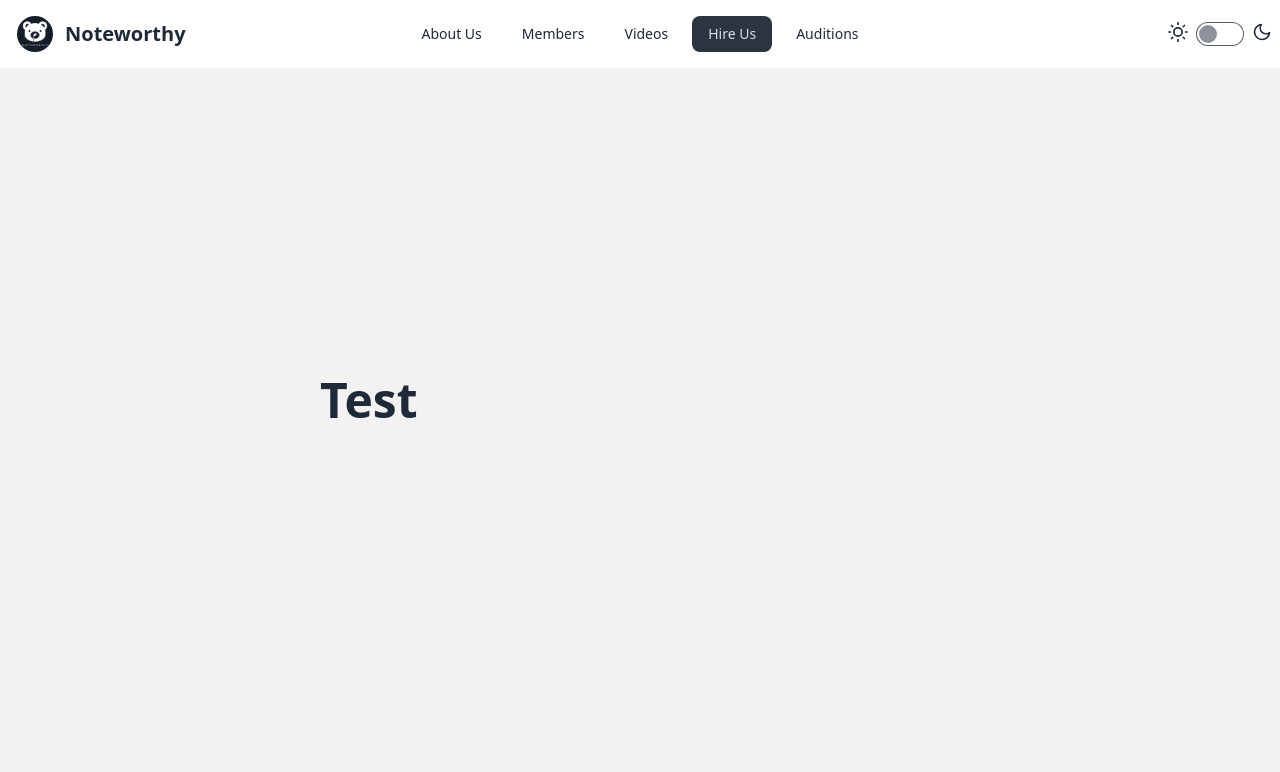
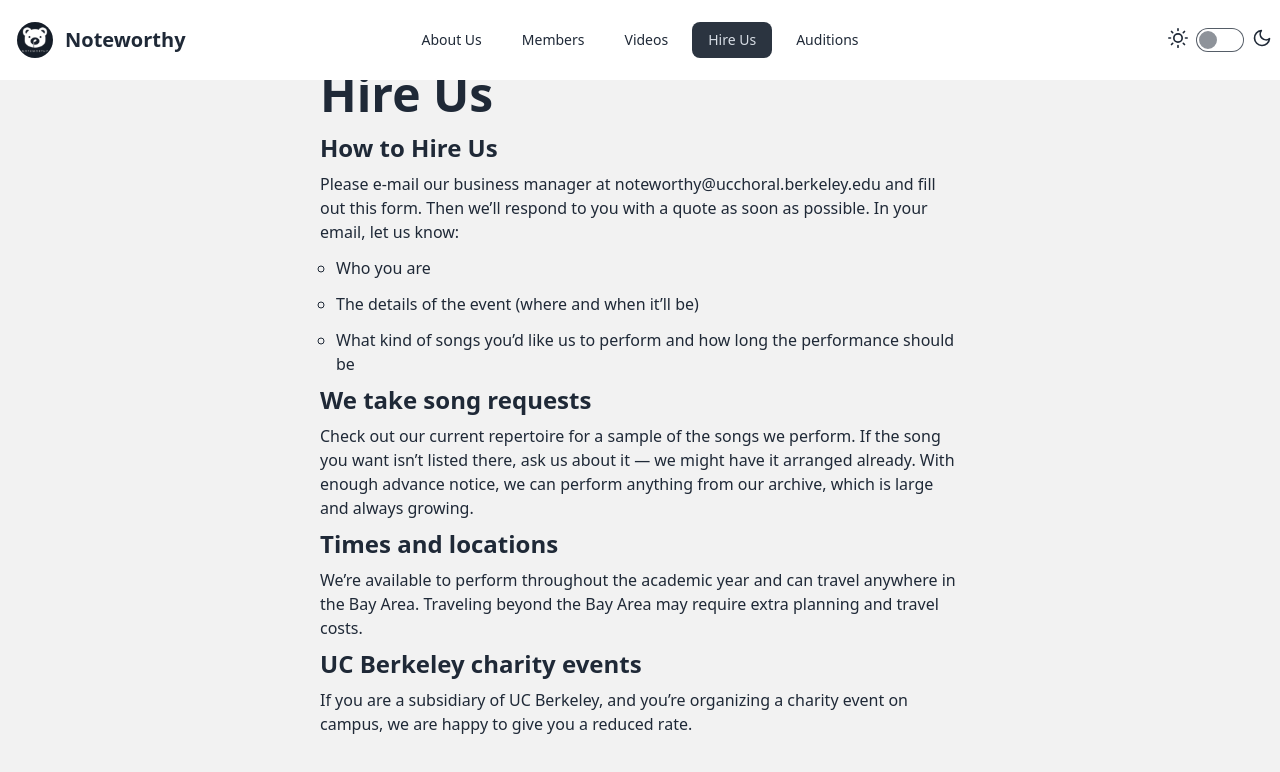
Before and after one commit to gabezbm/fullstack-project2, a React (Vite) app: page /HireUs in a window 1280 px wide. Shown: the top 772 px of the page. Built offline with nearby package versions, Linux system fonts and the light colour scheme.

Commit message:
Rudimentary Hire Us

```diff
--- a/src/components/HireUs.jsx
+++ b/src/components/HireUs.jsx
@@ -2,8 +2,45 @@ const HireUs = () => {
   return (
     <>
       <div className="absolute top-0 left-0 h-screen w-screen -z-50 flex justify-center items-center gap-20 bg-base-200 hero">
-        <div className="w-[50%]">
-          <h1>Test</h1>
+        <div className="fade-in w-[50%]">
+          <h1>Hire Us</h1>
+          <h2>How to Hire Us</h2>
+          <p>
+            Please e-mail our business manager at
+            noteworthy@ucchoral.berkeley.edu and fill out this form. Then we’ll
+            respond to you with a quote as soon as possible. In your email, let
+            us know:
+          </p>
+          <ul>
+            <li>Who you are</li>
+            <li>The details of the event (where and when it’ll be)</li>
+            <li>
+              What kind of songs you’d like us to perform and how long the
+              performance should be
+            </li>
+          </ul>
+
+          <h2>We take song requests</h2>
+          <p>
+            Check out our current repertoire for a sample of the songs we
+            perform. If the song you want isn’t listed there, ask us about it —
+            we might have it arranged already. With enough advance notice, we
+            can perform anything from our archive, which is large and always
+            growing.
+          </p>
+
+          <h2>Times and locations</h2>
+          <p>
+            We’re available to perform throughout the academic year and can
+            travel anywhere in the Bay Area. Traveling beyond the Bay Area may
+            require extra planning and travel costs.
+          </p>
+
+          <h2>UC Berkeley charity events</h2>
+          <p>
+            If you are a subsidiary of UC Berkeley, and you’re organizing a
+            charity event on campus, we are happy to give you a reduced rate.
+          </p>
         </div>
       </div>
     </>
--- a/src/index.css
+++ b/src/index.css
@@ -22,7 +22,12 @@ h2 {
     font-weight: 600;
 }
 
-p {
+p, li {
     padding-top: 6px;
     padding-bottom: 6px;
 }
+
+li {
+    list-style: circle;
+    margin-left: 1rem;
+}
```
